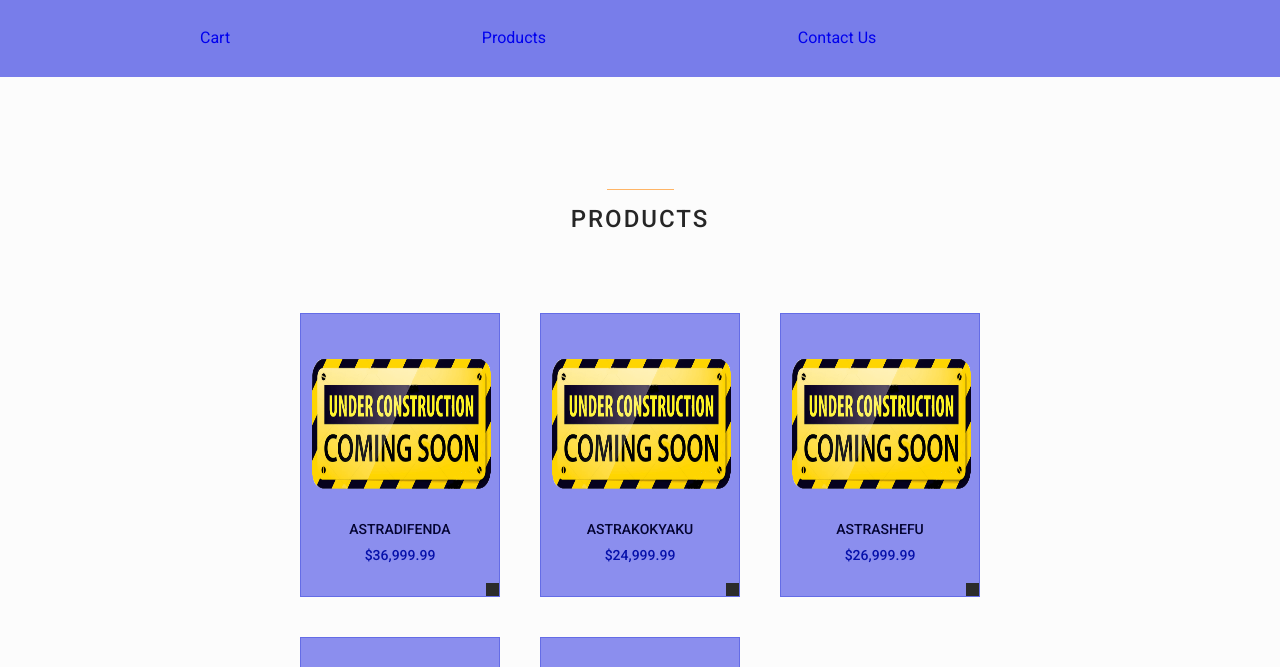
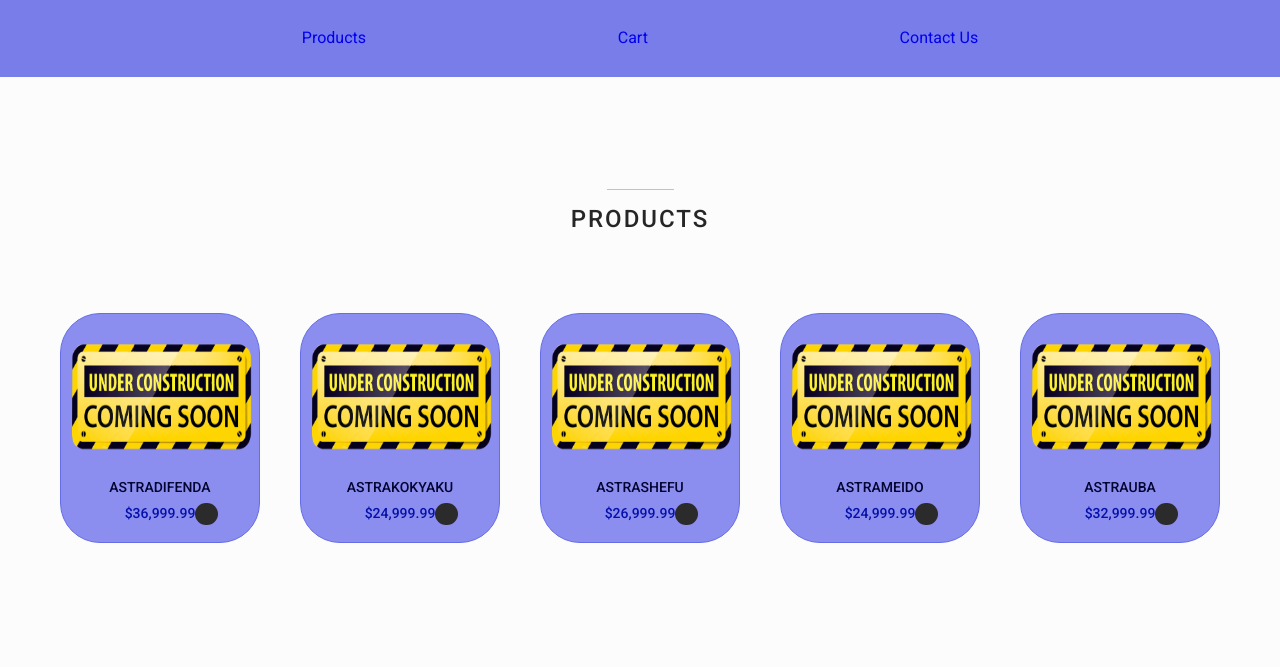
Before and after one commit to AstraXTech/AstraVerse, a plain HTML site: page index.html in a window 1280 px wide. Shown: the part 75-742 px from the top of the page. Drawn offline with Linux system fonts and the light colour scheme; files whose address does not match are found by name.

Commit message:
styling changes

```diff
--- a/css/styles.css
+++ b/css/styles.css
@@ -208,6 +208,7 @@ body.dark-theme {
   grid-template-columns: auto auto auto;
   height: var(--header-height);
   justify-content: center;
+  text-align: center;
   align-items: center;
   background-color: #787dea;
 }
@@ -265,6 +266,7 @@ body.dark-theme {
   text-transform: uppercase;
   font-size: var(--h2-font-size);
   transition: .3s;
+  text-align: center;
 }
 
 .nav__link:hover {
@@ -496,8 +498,10 @@ body.dark-theme {
 
 /*=============== PRODUCTS ===============*/
 .products__container {
-  grid-template-columns: repeat(2, 1fr);
-  gap: 2rem;
+  grid-auto-flow: column;
+  grid-template-columns: repeat(5, 200px);
+  justify-content: center;
+  gap: 2.5rem;
 }
 
 .products__card {
@@ -507,7 +511,9 @@ body.dark-theme {
   border: 1px solid #646ce6;
   text-align: center;
   transition: .3s;
+  border-radius: 40px;
 }
+
 
 .products__img {
   height: 125px;
@@ -532,13 +538,14 @@ body.dark-theme {
 
 .products__button {
   background-color: var(--button-color);
-  padding: .4rem;
+  padding: .7rem;
   color: #fff;
   font-size: 1rem;
   position: absolute;
-  right: 0;
-  bottom: 0;
+  left: 1;
+  top: 1;
   transition: .3s;
+  border-radius: 40px;
 }
 
 .products__button:hover {
@@ -1086,17 +1093,6 @@ body.dark-theme {
     order: -1;
   }
 
-  .products__container {
-    grid-template-columns: repeat(3, 200px);
-    justify-content: center;
-    gap: 2.5rem;
-  }
-  .products__card {
-    padding: 2rem 0;
-  }
-  .products__img {
-    height: 155px;
-  }
 
   .newsletter__bg {
     text-align: initial;
--- a/index.html
+++ b/index.html
@@ -13,11 +13,11 @@
 		</header>
 		<nav class ="nav">
                 <!-- these can be replaced with paths to other html pages or kept as single-page navigation-->
+                <a href="#products" class = nav_links>
+                	Products
+                </a>
                 <a href="#cart" class = nav_links>
                 	Cart
-                </a>
-                <a href="#products" class = nav_links>
-                	Products
                 </a>
                 <a href="#" class = nav_links>
                 	Contact Us
```
